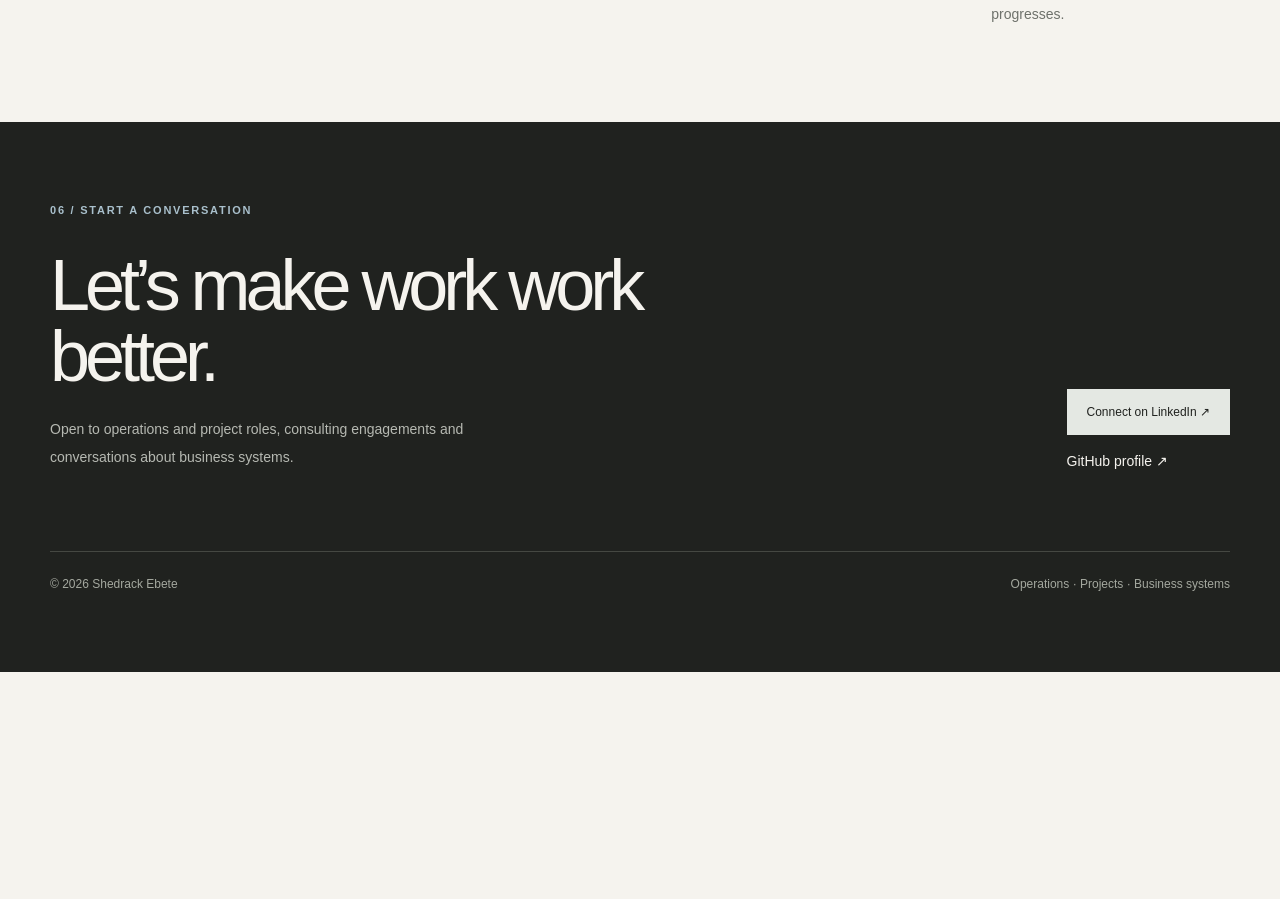
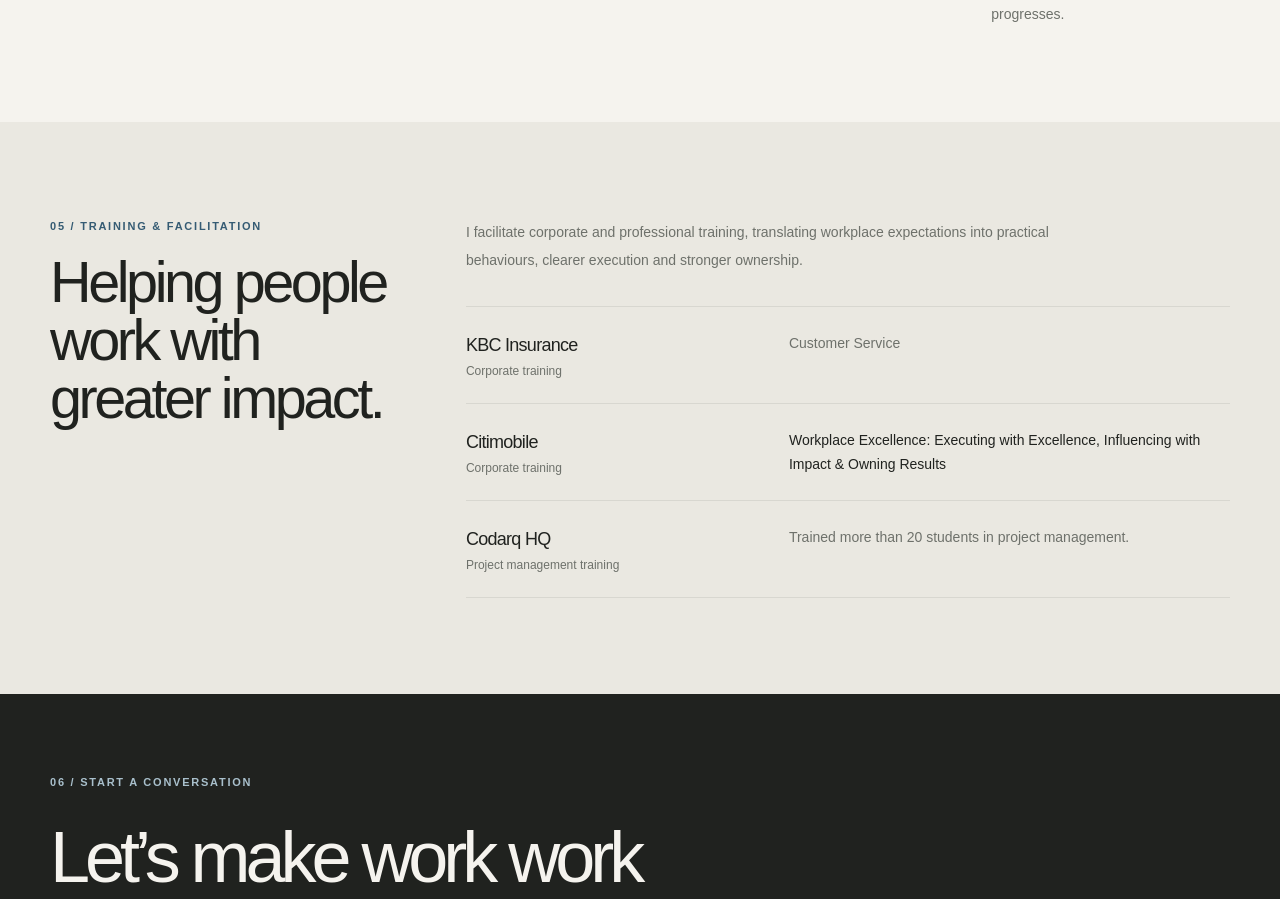
Before and after one commit to sheddzy/shedrack-portfolio, a Next.js app: page / in a window 1280 px wide. Shown: the part 4065-4964 px from the top of the page. Before the commit the page ends 4737 px from the top, so only its background shows below. Built offline with nearby package versions, Linux system fonts and the light colour scheme.

Commit message:
feat: add corporate training and facilitation experience

```diff
--- a/src/app/page.tsx
+++ b/src/app/page.tsx
@@ -74,6 +74,29 @@ export default function Home() {
         <div className="grid gap-12 md:grid-cols-[.65fr_1.35fr]"><div><p className="eyebrow">05 / How I work</p><h2 className="section-title mt-5">From plan to practice.</h2></div><div className="space-y-8"><p className="max-w-[650px] text-lg leading-8 text-[#555a55]">Good operations are built through consistent execution. I bring structure to priorities, make responsibilities visible and help teams keep progress moving.</p><div className="grid gap-6 border-t border-[var(--line)] pt-7 sm:grid-cols-3"><div><p className="text-2xl tracking-[-.05em]">01</p><h3 className="mt-3 text-sm font-semibold">Understand</h3><p className="mt-2 text-sm leading-6 text-[var(--muted)]">Map the current situation, constraints and desired outcomes.</p></div><div><p className="text-2xl tracking-[-.05em]">02</p><h3 className="mt-3 text-sm font-semibold">Organise</h3><p className="mt-2 text-sm leading-6 text-[var(--muted)]">Translate priorities into workflows, ownership and clear plans.</p></div><div><p className="text-2xl tracking-[-.05em]">03</p><h3 className="mt-3 text-sm font-semibold">Execute</h3><p className="mt-2 text-sm leading-6 text-[var(--muted)]">Track delivery, solve blockers and improve the process as work progresses.</p></div></div></div></div>
       </section>
 
+      <section id="training" className="bg-[#eae8e1] py-24">
+        <div className="container grid gap-12 md:grid-cols-[.65fr_1.35fr]">
+          <div><p className="eyebrow">05 / Training & facilitation</p><h2 className="section-title mt-5">Helping people work with greater impact.</h2></div>
+          <div>
+            <p className="max-w-[620px] text-sm leading-7 text-[var(--muted)]">I facilitate corporate and professional training, translating workplace expectations into practical behaviours, clearer execution and stronger ownership.</p>
+            <div className="mt-8 border-t border-[var(--line)]">
+              <article className="grid gap-2 border-b border-[var(--line)] py-6 sm:grid-cols-[1fr_1.4fr]">
+                <div><h3 className="text-lg tracking-[-.04em]">KBC Insurance</h3><p className="mt-1 text-xs text-[var(--muted)]">Corporate training</p></div>
+                <p className="text-sm leading-6 text-[var(--muted)]">Customer Service</p>
+              </article>
+              <article className="grid gap-2 border-b border-[var(--line)] py-6 sm:grid-cols-[1fr_1.4fr]">
+                <div><h3 className="text-lg tracking-[-.04em]">Citimobile</h3><p className="mt-1 text-xs text-[var(--muted)]">Corporate training</p></div>
+                <div><p className="text-sm font-medium leading-6">Workplace Excellence: Executing with Excellence, Influencing with Impact & Owning Results</p></div>
+              </article>
+              <article className="grid gap-2 border-b border-[var(--line)] py-6 sm:grid-cols-[1fr_1.4fr]">
+                <div><h3 className="text-lg tracking-[-.04em]">Codarq HQ</h3><p className="mt-1 text-xs text-[var(--muted)]">Project management training</p></div>
+                <p className="text-sm leading-6 text-[var(--muted)]">Trained more than 20 students in project management.</p>
+              </article>
+            </div>
+          </div>
+        </div>
+      </section>
+
       <footer id="contact" className="bg-[#20221f] py-20 text-[#f5f3ee]">
         <div className="container"><p className="eyebrow !text-[#a9c0cc]">06 / Start a conversation</p><div className="mt-8 grid gap-10 md:grid-cols-[1fr_auto] md:items-end"><div><h2 className="max-w-[760px] text-5xl leading-[.98] tracking-[-.07em] md:text-7xl">Let’s make work work better.</h2><p className="mt-6 max-w-[430px] text-sm leading-7 text-[#b6b9b2]">Open to operations and project roles, consulting engagements and conversations about business systems.</p></div><div className="flex flex-col items-start gap-4"><a className="button-dark !bg-[#e4e8e3] !text-[#20221f]" href="https://www.linkedin.com/in/shedrackebete01/" target="_blank" rel="noreferrer">Connect on LinkedIn ↗</a><a className="text-sm text-[#c5cbc4] underline underline-offset-4" href="https://github.com/sheddzy">GitHub profile ↗</a></div></div><div className="mt-20 flex flex-col justify-between gap-3 border-t border-[#454842] pt-6 text-xs text-[#a4a89f] sm:flex-row"><span>© {new Date().getFullYear()} Shedrack Ebete</span><span>Operations · Projects · Business systems</span></div></div>
       </footer>
```
